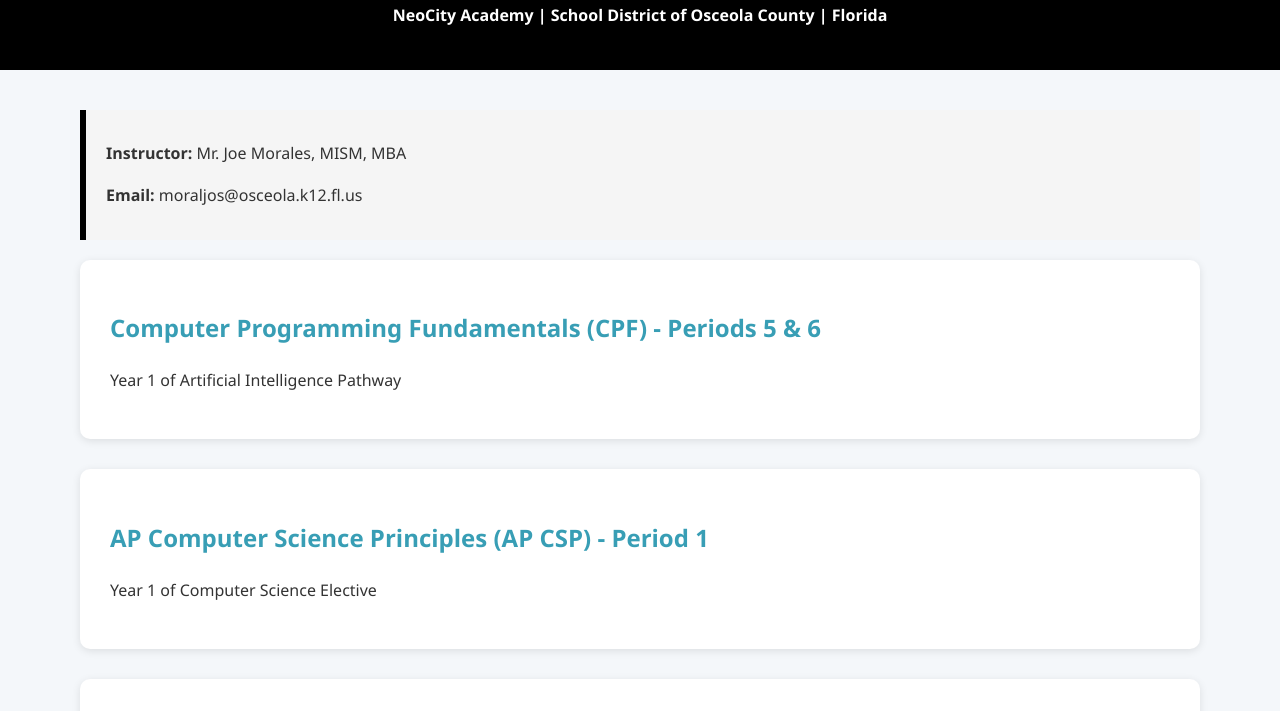
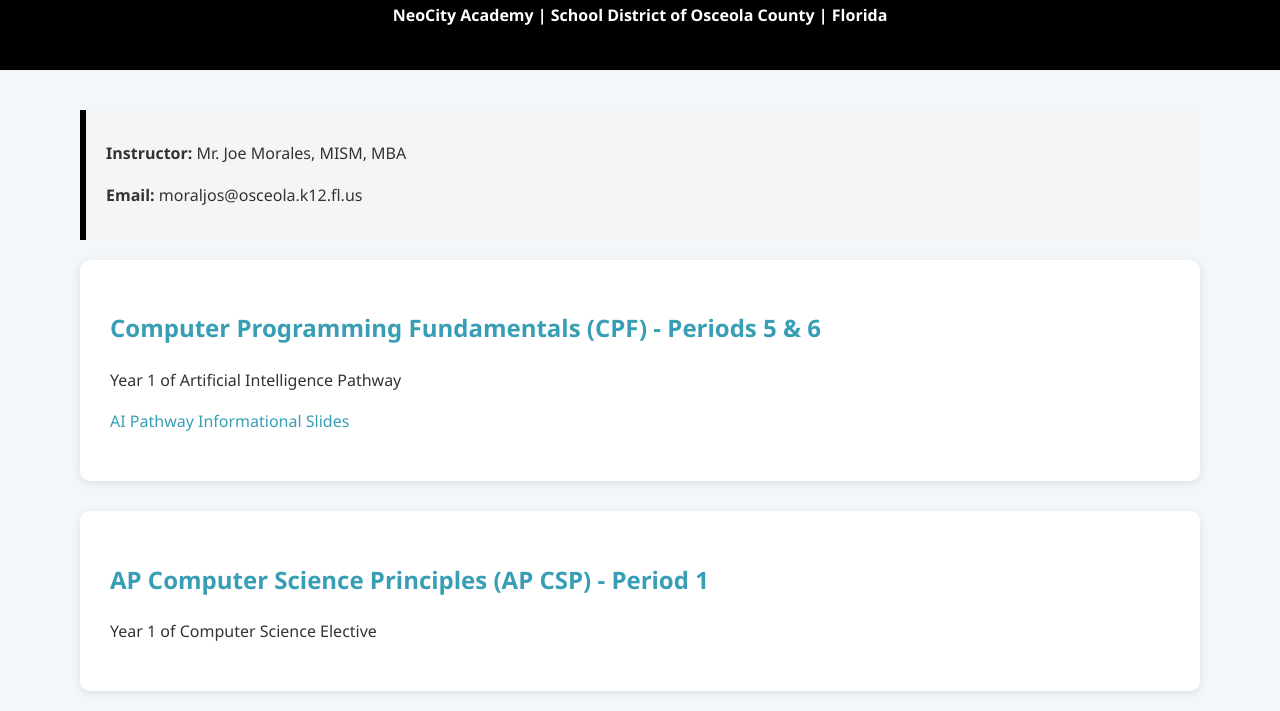
Before and after one commit to mistermoralesj/2025-2026-Syllabus, a plain HTML site: page index.html in a window 1280 px wide. Shown: the part 89-800 px from the top of the page. Drawn offline with Linux system fonts and the light colour scheme.

Commit message:
Update index.html

```diff
--- a/index.html
+++ b/index.html
@@ -88,6 +88,7 @@
     <div class="section">
       <a href="CPF.html"><h2>Computer Programming Fundamentals (CPF) - Periods 5 & 6 </h2></a>
         <p>Year 1 of Artificial Intelligence Pathway</p>
+      <p><a href="https://1drv.ms/p/c/6c3737a063c4edb8/ERbGFsFxXV1LktJJ5U0dNNEBOQMQunYFb7gE5DuiXTgMRg?e=Gv8C5k">AI Pathway Informational Slides</a></p>
       </div>
     <div class="section">
       <a href="APCSP.html"><h2>AP Computer Science Principles (AP CSP) - Period 1</h2></a>
```
